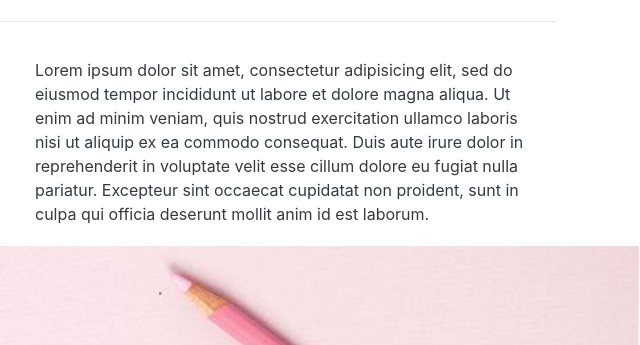
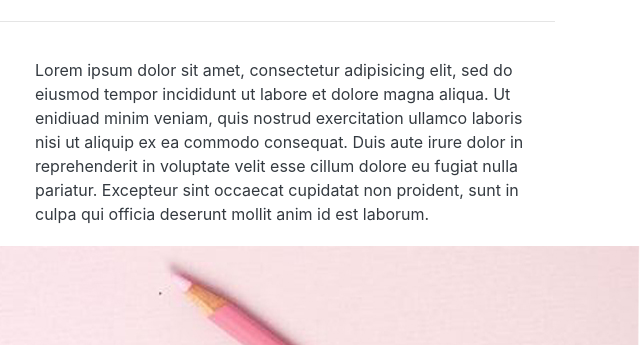
Before and after one commit to camilafolchi/portafolio, a plain HTML site: page index.html in a window 1280 px wide. Shown: the part 775-1120 px from the top of the page, 640-1280 px from the left. Drawn offline with nearby package versions, Linux system fonts and the light colour scheme; a script that the page names is missing.

Commit message:
mi quinto commit

```diff
--- a/index.html
+++ b/index.html
@@ -76,7 +76,7 @@
   </div>
     <div class="col-md-6">
       <div class="card-body">
-        <p class="card-text text-dark">Lorem ipsum dolor sit amet, consectetur adipisicing elit, sed do eiusmod tempor incididunt ut labore et dolore magna aliqua. Ut enim ad minim veniam, quis nostrud exercitation ullamco laboris nisi ut aliquip ex ea commodo consequat. Duis aute irure dolor in reprehenderit in voluptate velit esse cillum dolore eu fugiat nulla pariatur. Excepteur sint occaecat cupidatat non proident, sunt in culpa qui officia deserunt mollit anim id est laborum.
+        <p class="card-text text-dark">Lorem ipsum dolor sit amet, consectetur adipisicing elit, sed do eiusmod tempor incididunt ut labore et dolore magna aliqua. Ut enidiuad minim veniam, quis nostrud exercitation ullamco laboris nisi ut aliquip ex ea commodo consequat. Duis aute irure dolor in reprehenderit in voluptate velit esse cillum dolore eu fugiat nulla pariatur. Excepteur sint occaecat cupidatat non proident, sunt in culpa qui officia deserunt mollit anim id est laborum.
         </div>
     </div>
     </div>
```
